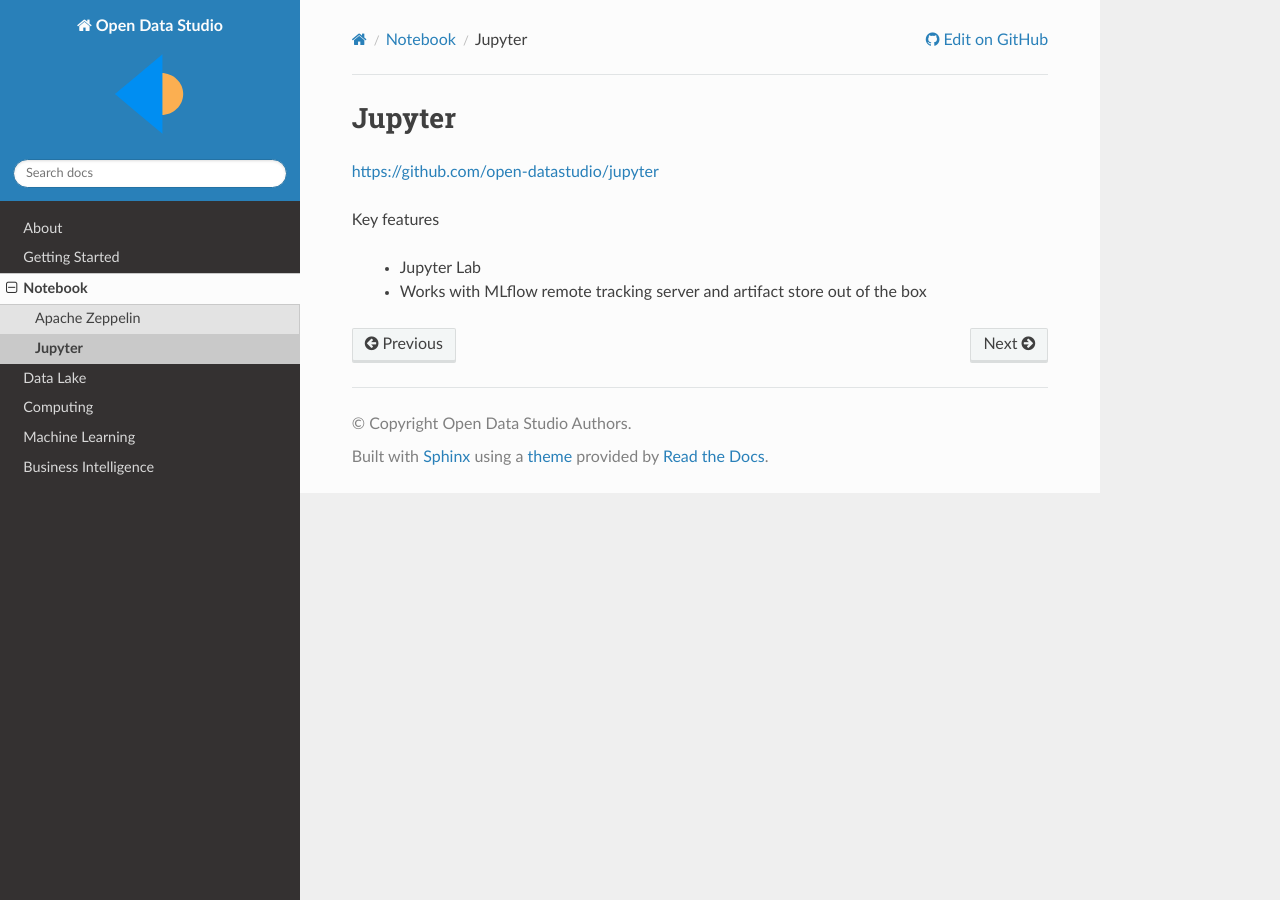
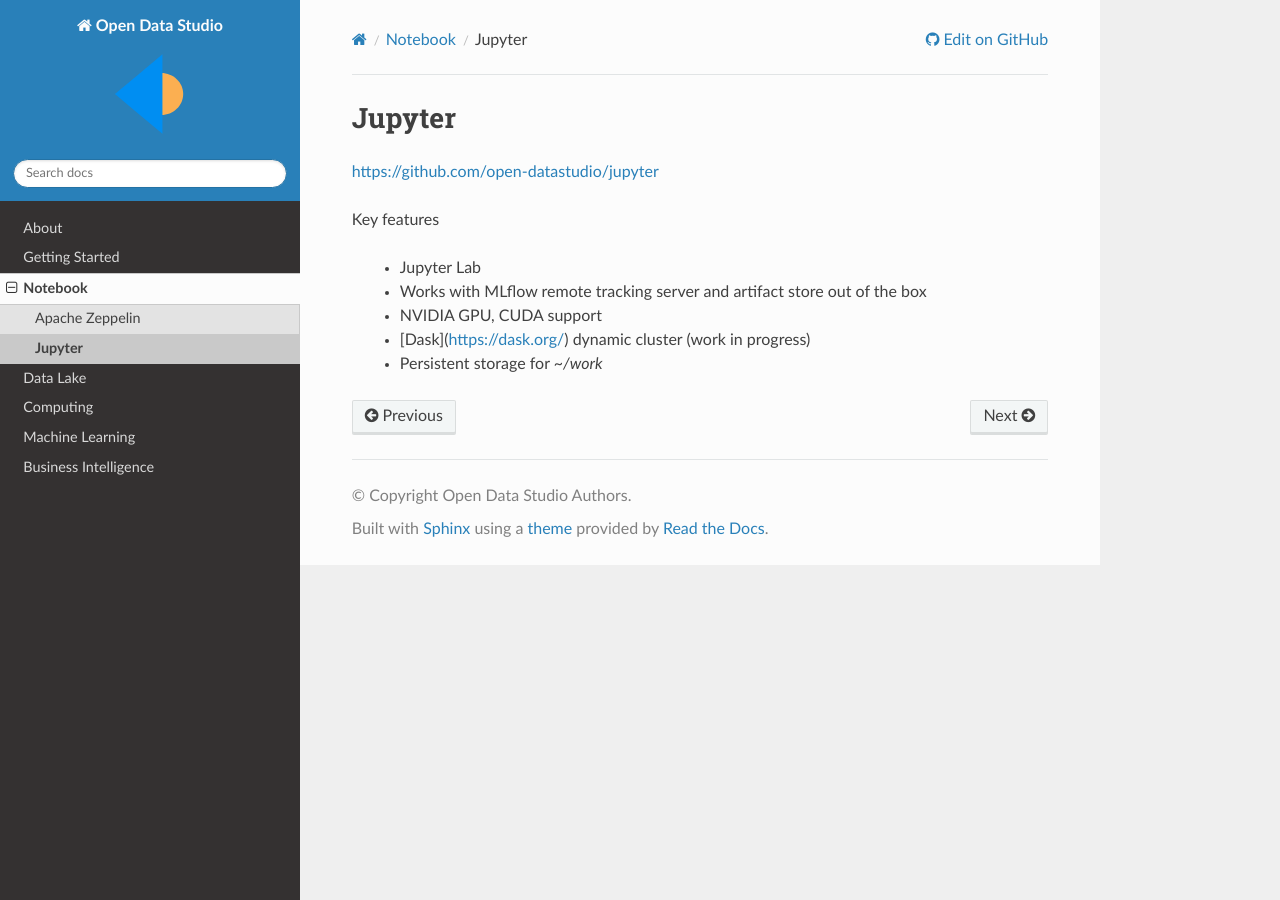
Before and after one commit to open-datastudio/datastudio, a Sphinx documentation site: the page built from docs/notebook/jupyter.rst, in a window 1280 px wide. Built offline with Sphinx 7.4.7 and the Read the Docs theme 2.0.0, drawn with Linux system fonts in a browser that asks for light colours.

Commit message:
update jupyter page

```diff
--- a/docs/computing/dask.rst
+++ b/docs/computing/dask.rst
@@ -2,6 +2,8 @@
 Dask
 ==============
 
+https://github.com/open-datastudio/dask-cluster
+
 Dask supported is planned in Q3-Q4/2020.
 
 .. include:: ../ref.rst
--- a/docs/notebook/jupyter.rst
+++ b/docs/notebook/jupyter.rst
@@ -8,5 +8,8 @@
 
   - Jupyter Lab
   - Works with MLflow remote tracking server and artifact store out of the box
+  - NVIDIA GPU, CUDA support
+  - [Dask](https://dask.org/) dynamic cluster (work in progress)
+  - Persistent storage for `~/work`
 
 .. include:: ../ref.rst
```
